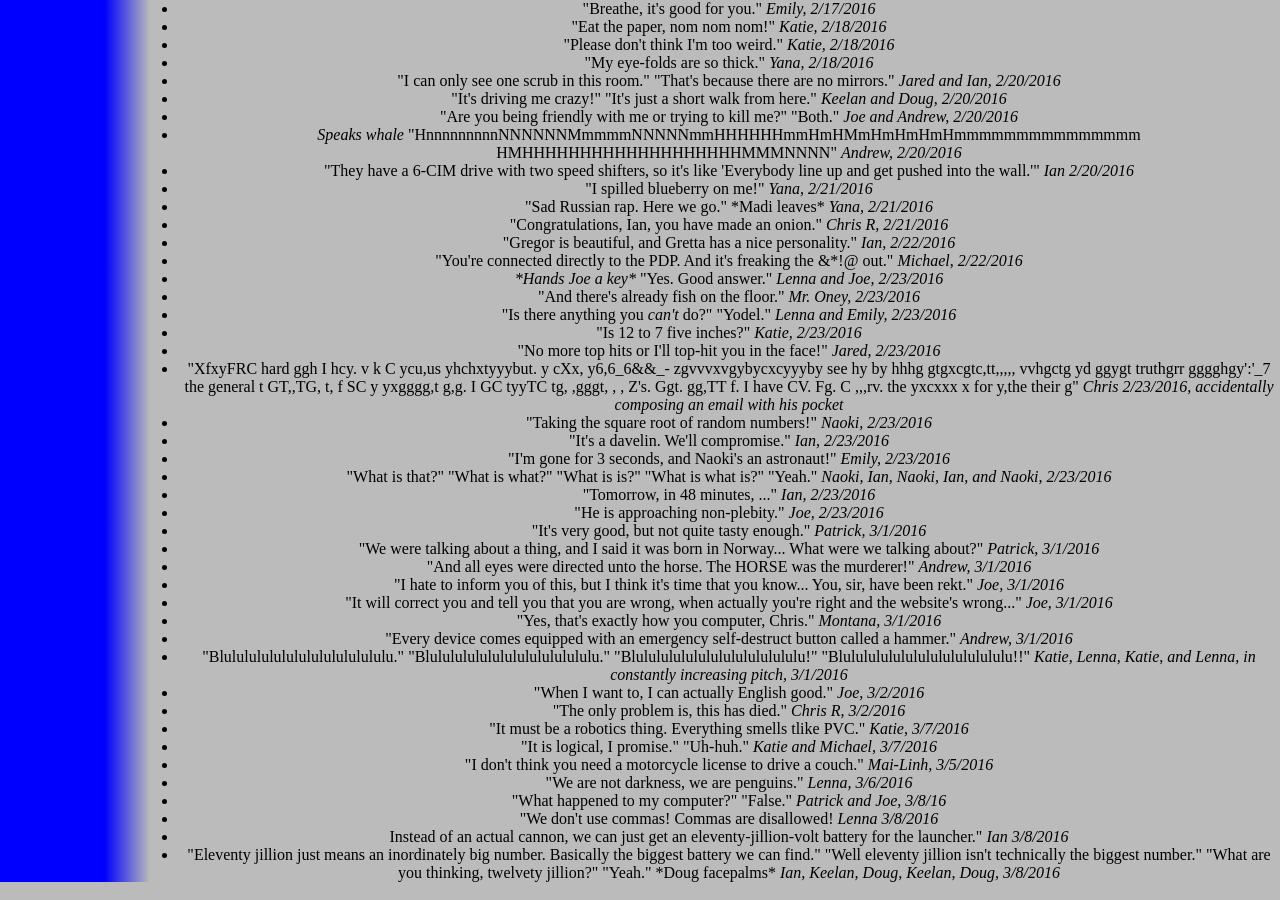
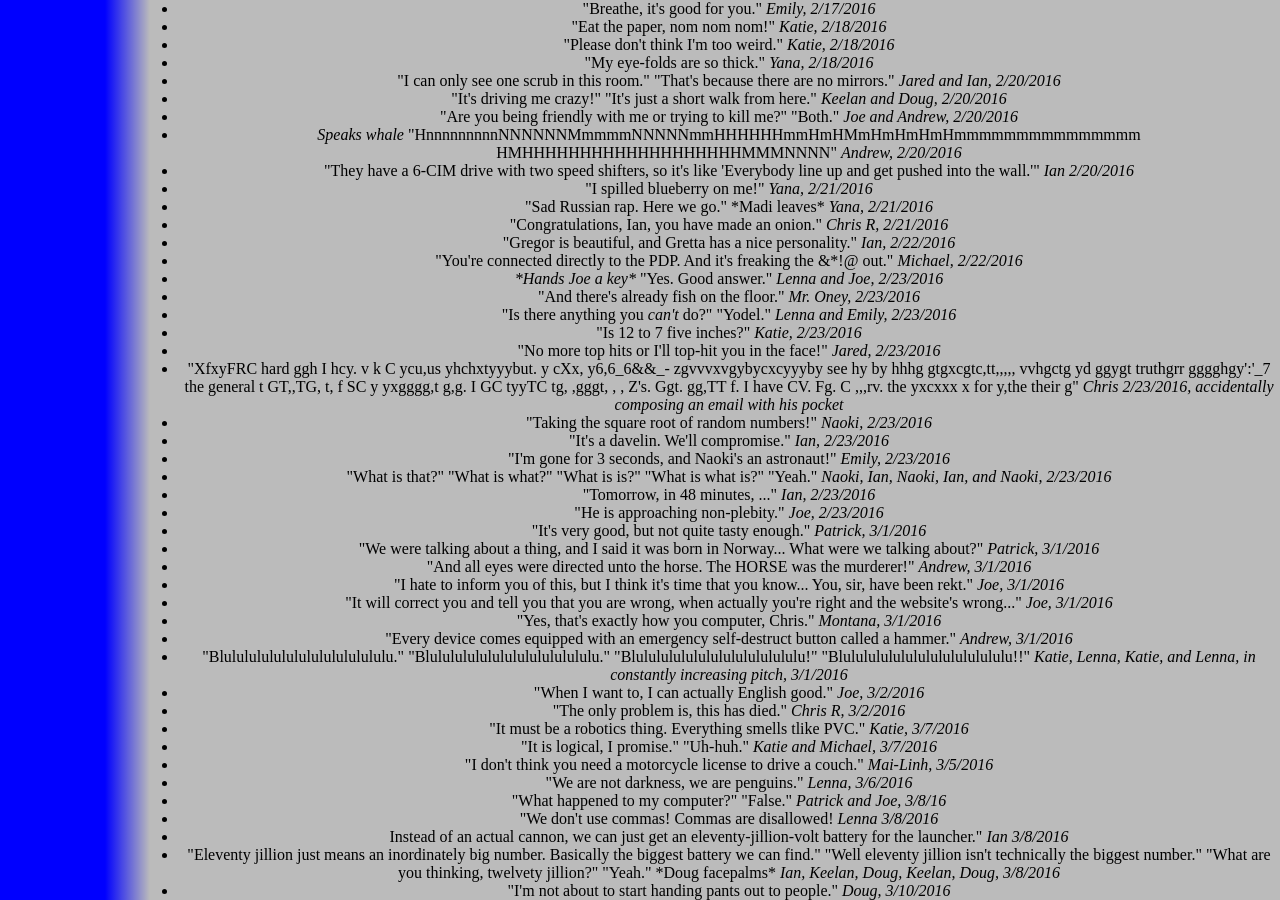
Before and after one commit to katiebugmoon/FRC4131.github.io, a Jekyll site: the page built from media/2016/quotes.html, in a window 1280 px wide and 900 px high, scrolled down 1258 px. Built offline with Jekyll 4.4.1, drawn with Linux system fonts in a browser that asks for light colours; nearby versions of some CDN libraries.

Commit message:
Update quotes.html

```diff
--- a/media/2016/quotes.html
+++ b/media/2016/quotes.html
@@ -112,4 +112,5 @@ title: Build Season 2016 Quotes
 	<li>"We don't use commas! Commas are disallowed! <i>Lenna 3/8/2016</i></li>
 	<li>Instead of an actual cannon, we can just get an eleventy-jillion-volt battery for the launcher." <i>Ian 3/8/2016</i></li>
 	<li>"Eleventy jillion just means an inordinately big number. Basically the biggest battery we can find." "Well eleventy jillion isn't technically the biggest number." "What are you thinking, twelvety jillion?" "Yeah." *Doug facepalms* <i>Ian, Keelan, Doug, Keelan, Doug, 3/8/2016</i></li>
+	<li>"I'm not about to start handing pants out to people." <i>Doug, 3/10/2016</i></li>
 </ul><center>
```
